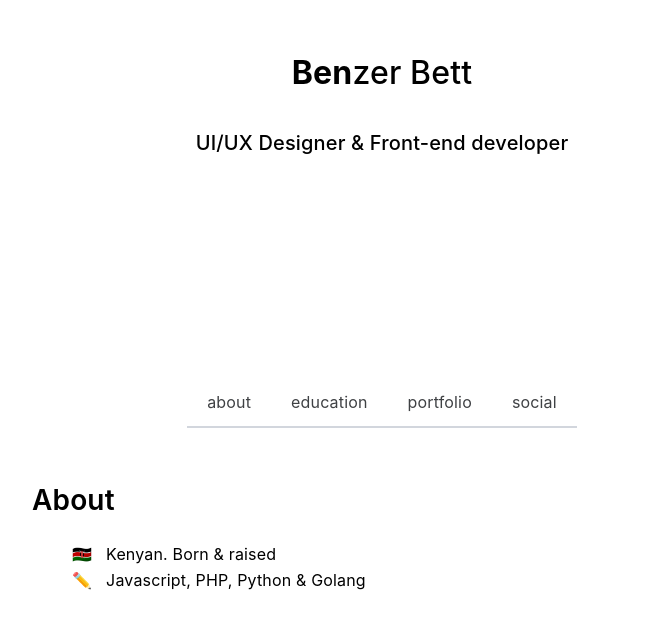
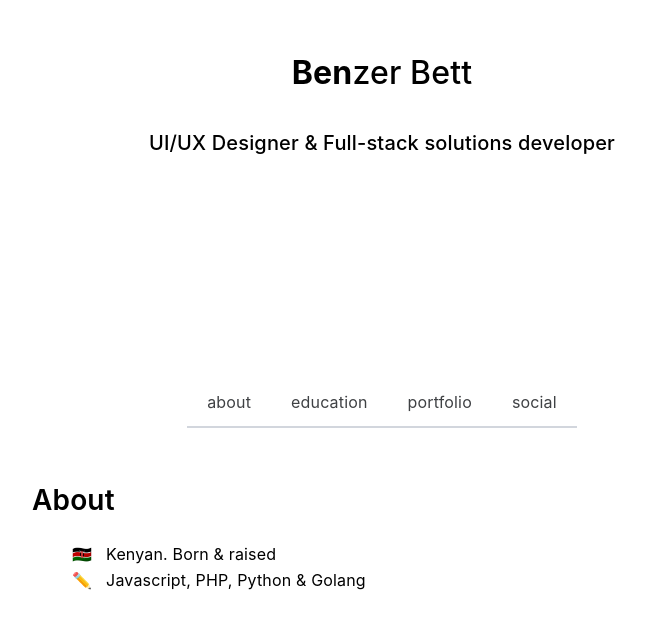
Before and after one commit to benzerbett/benzerbett.github.io, a plain HTML site: page index.html in a window 1280 px wide. Shown: the part 172-800 px from the top of the page, without its empty margins (258-904 px from the left). Drawn offline with nearby package versions, Linux system fonts and the light colour scheme.

Commit message:
Update index.html

```diff
--- a/index.html
+++ b/index.html
@@ -19,7 +19,7 @@
       <div class="logo is-center is-vertical-align">
         <!-- <img src="./logo.svg" alt=""> -->
         <h1><b>Ben</b>zer Bett</h1>
-        <h4>UI/UX Designer & Front-end developer</h4>
+        <h4>UI/UX Designer & Full-stack solutions developer</h4>
         <!-- <small><em>Also dabbles in <a href="http://bett.stryde.co.ke/">creative writing</a> & mobile apps</em></small> -->
       </div>
       <nav class="tabs is-center">
```
